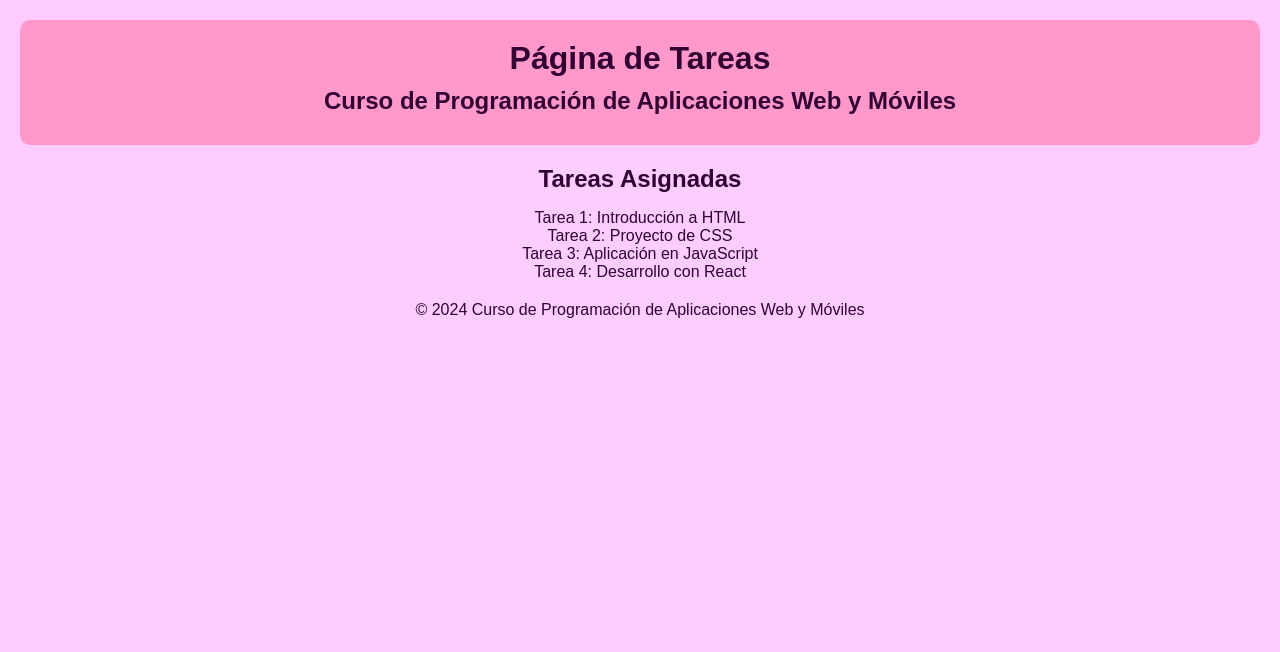
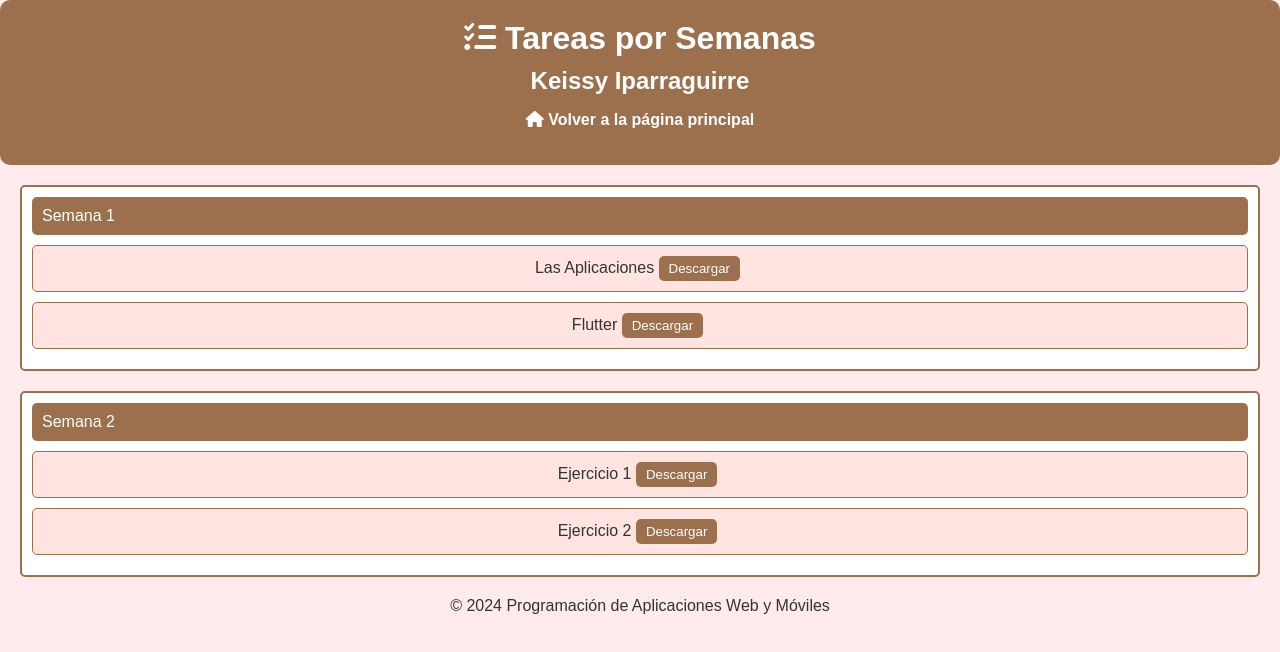
Before and after one commit to KeissyIparraguirre/Programaci-n-de-Aplicaciones-Web-y-M-viles, a plain HTML site: page tareas.html in a window 1280 px wide. Drawn offline with Linux system fonts and the light colour scheme.

Commit message:
Add files via upload

```diff
--- a/styles.css
+++ b/styles.css
@@ -1,13 +1,13 @@
 body {
     font-family: 'Arial', sans-serif;
-    background-color: #ffccff;
+    background-color: #ffd5ba;
     color: #330033;
     margin: 0;
     padding: 20px;
 }
 
 header {
-    background-color: #ff99cc;
+    background-color: #e2b171;
     padding: 20px;
     text-align: center;
     border-radius: 10px;
@@ -42,7 +42,7 @@ a:hover {
 }
 
 button {
-    background-color: #ff66b3;
+    background-color:#9c704c;
     color: white;
     border: none;
     border-radius: 5px;
@@ -52,7 +52,7 @@ button {
 }
 
 button:hover {
-    background-color: #ff3399;
+    background-color: #a3582598;
 }
 
 footer {
--- a/tareas.html
+++ b/tareas.html
@@ -3,27 +3,127 @@
 <head>
     <meta charset="UTF-8">
     <meta name="viewport" content="width=device-width, initial-scale=1.0">
-    <title>Página de Tareas</title>
+    <title>Tareas por Semanas - Programación de Aplicaciones Web y Móviles</title>
     <link rel="stylesheet" href="styles.css">
+    <link rel="stylesheet" href="https://cdnjs.cloudflare.com/ajax/libs/font-awesome/6.0.0-beta3/css/all.min.css">
+    <style>
+        body {
+            font-family: Arial, sans-serif;
+            background-color: #ffebee;
+            color: #333;
+            margin: 0;
+            padding: 0;
+        }
+        header {
+            background-color: #9c704c;
+            padding: 20px;
+            text-align: center;
+            color: white;
+        }
+        nav ul {
+            list-style-type: none;
+            padding: 0;
+        }
+        nav a {
+            color: white;
+            text-decoration: none;
+        }
+        .semana {
+            margin: 20px;
+            border: 2px solid #9c704c;
+            border-radius: 5px;
+            padding: 10px;
+            background-color: white;
+        }
+        .semana-titulo {
+            background-color: #9c704c;
+            color: white;
+            padding: 10px;
+            margin-bottom: 10px;
+            border-radius: 5px;
+            text-align: left;
+        }
+        .tarea {
+            margin-bottom: 10px;
+            padding: 10px;
+            border: 1px solid #9c704c;
+            border-radius: 5px;
+            background-color: #ffe4e1;
+        }
+        .btn {
+            margin-right: 5px;
+            background-color: #9c704c;
+            color: white;
+            border: none;
+            padding: 5px 10px;
+            border-radius: 5px;
+            cursor: pointer;
+        }
+        .btn:hover {
+            background-color:#9c704c;
+        }
+    </style>
 </head>
 <body>
     <header>
-        <h1>Página de Tareas</h1>
-        <h2>Curso de Programación de Aplicaciones Web y Móviles</h2>
+        <h1><i class="fas fa-tasks"></i> Tareas por Semanas</h1>
+        <h2>Keissy Iparraguirre</h2>
+        <nav>
+            <ul>
+                <li><a href="index.html"><i class="fas fa-home"></i> Volver a la página principal</a></li>
+            </ul>
+        </nav>
     </header>
     <main>
-        <section>
-            <h2>Tareas Asignadas</h2>
-            <ul>
-                <li>Tarea 1: Introducción a HTML</li>
-                <li>Tarea 2: Proyecto de CSS</li>
-                <li>Tarea 3: Aplicación en JavaScript</li>
-                <li>Tarea 4: Desarrollo con React</li>
-            </ul>
-        </section>
-        <footer>
-            <p>&copy; 2024 Curso de Programación de Aplicaciones Web y Móviles</p>
-        </footer>
+        <div id="tareas-container"></div>
     </main>
+    <footer>
+        <p>&copy; 2024 Programación de Aplicaciones Web y Móviles</p>
+    </footer>
+
+    <script>
+        const tareasData = [
+            {
+                semana: 1,
+                tareas: [
+                    { id: 1, descripcion: 'Las Aplicaciones', archivo: 'tareas/Las Aplicaciones.pdf', tipo: 'pdf' },
+                    { id: 2, descripcion: 'Flutter', archivo: 'tareas/flutter.docx', tipo: 'docx' },
+                ]
+            },
+            {
+                semana: 2,
+                tareas: [
+                    { id: 3, descripcion: 'Ejercicio 1', archivo: 'tareas/ejercicio01.dart', tipo: 'dart' },
+                    { id: 4, descripcion: 'Ejercicio 2', archivo: 'tareas/ejercicio02.dart', tipo: 'dart' },
+                ]
+            }
+        ];
+
+        function generarTareas() {
+            const container = document.getElementById('tareas-container');
+            tareasData.forEach(semana => {
+                const semanaElement = document.createElement('div');
+                semanaElement.className = 'semana';
+                semanaElement.innerHTML = `
+                    <div class="semana-titulo">Semana ${semana.semana}</div>
+                    ${semana.tareas.map(tarea => `
+                        <div class="tarea">
+                            <label>${tarea.descripcion}</label>
+                            <button class="btn" onclick="descargarArchivo('${tarea.archivo}')">Descargar</button>
+                        </div>
+                    `).join('')}
+                `;
+                container.appendChild(semanaElement);
+            });
+        }
+
+        function descargarArchivo(archivo) {
+            const baseUrl = 'https://github.com/KeissyIparraguirre/Programaci-n-de-Aplicaciones-Web-y-M-viles/raw/main/';
+            const url = baseUrl + archivo;
+            window.open(url, '_blank');
+        }
+
+        window.addEventListener('load', generarTareas);
+    </script>
 </body>
 </html>
```
